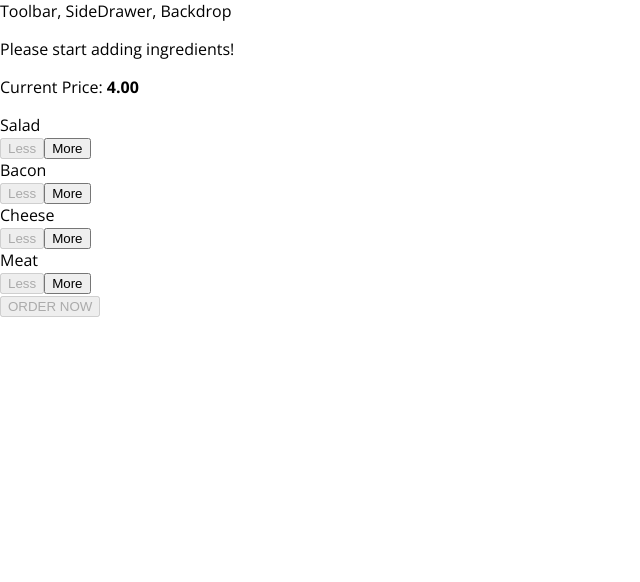
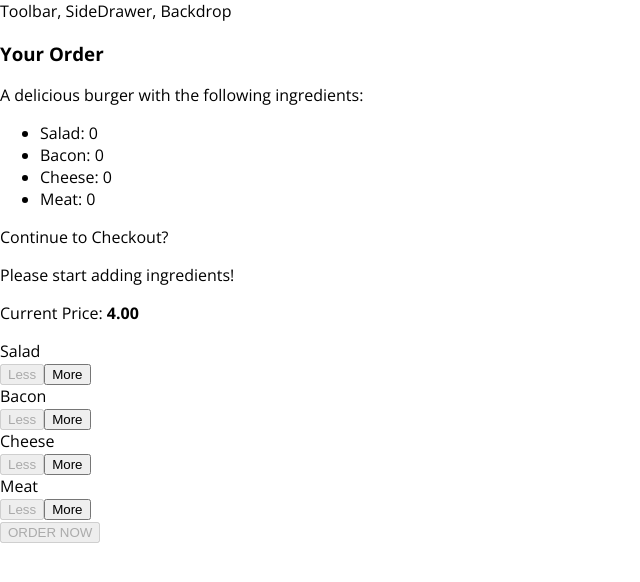
Before and after one commit to kei-096/burger-builder, a React app: page / in a window 1280 px wide. Shown: the top 582 px of the page, without its empty margins (0-640 px from the left). Built offline with nearby package versions, Linux system fonts and the light colour scheme.

Commit message:
add modal

```diff
--- /dev/null
+++ b/src/components/Burger/OrderSummary/OrderSummary.js
@@ -0,0 +1,25 @@
+import React from 'react';
+
+import Aux from '../../../hoc/Aux';
+
+const orderSummary = (props) => {
+    const ingredientSummary = Object.keys(props.ingredients)
+        .map(igKey => {
+            return (
+                <li key={igKey}>
+                    <span style={{textTransform: 'capitalize'}}>{igKey}</span>: {props.ingredients[igKey]}
+                </li> );
+        });
+    return (
+        <Aux>
+            <h3>Your Order</h3>
+            <p>A delicious burger with the following ingredients:</p>
+            <ul>
+                {ingredientSummary}
+            </ul>
+            <p>Continue to Checkout?</p>
+        </Aux>
+    );
+};
+
+export default orderSummary;
--- /dev/null
+++ b/src/components/UI/Modal/Modal.css
@@ -0,0 +1,20 @@
+.Modal {
+    position: fixed;
+    z-index: 500;
+    background-color: white;
+    width: 70%;
+    border: 1px solid #ccc;
+    box-shadow: 1px 1px 1px black;
+    padding: 16px;
+    left: 15%;
+    top: 30%;
+    box-sizing: border-box;
+    transition: all 0.3s ease-out;
+}
+
+@media (min-width: 600px) {
+    .Modal {
+        width: 500px;
+        left: calc(50% - 250px);
+    }
+}
--- /dev/null
+++ b/src/components/UI/Modal/Modal.js
@@ -0,0 +1,11 @@
+import React from 'react';
+
+import classes from './Modal.css';
+
+const modal = (props) => (
+    <div className={classes.Modal}>
+        {props.children}
+    </div>
+);
+
+export default modal;
--- a/src/containers/BurgerBuilder/BurgerBuilder.js
+++ b/src/containers/BurgerBuilder/BurgerBuilder.js
@@ -3,7 +3,8 @@
 import Aux from '../../hoc/Aux';
 import Burger from '../../components/Burger/Burger';
 import BuildControls from '../../components/Burger/BuildControls/BuildControls';
-import { totalmem } from 'os';
+import Modal from '../../components/UI/Modal/Modal';
+import OrderSummary from '../../components/Burger/OrderSummary/OrderSummary';
 
 const INGREDIENT_PRICES = {
     salad: 0.5,
@@ -77,6 +78,9 @@
         }
         return (
             <Aux>
+                <Modal>
+                    <OrderSummary ingredients={this.state.ingredients} />
+                </Modal>
                 <Burger ingredients={this.state.ingredients} />
                 <BuildControls
                     ingredientAdded={this.addIngredientHandler}
```
Also changed, not shown: src/components/UI/Backdrop/Backdrop.js (added).
